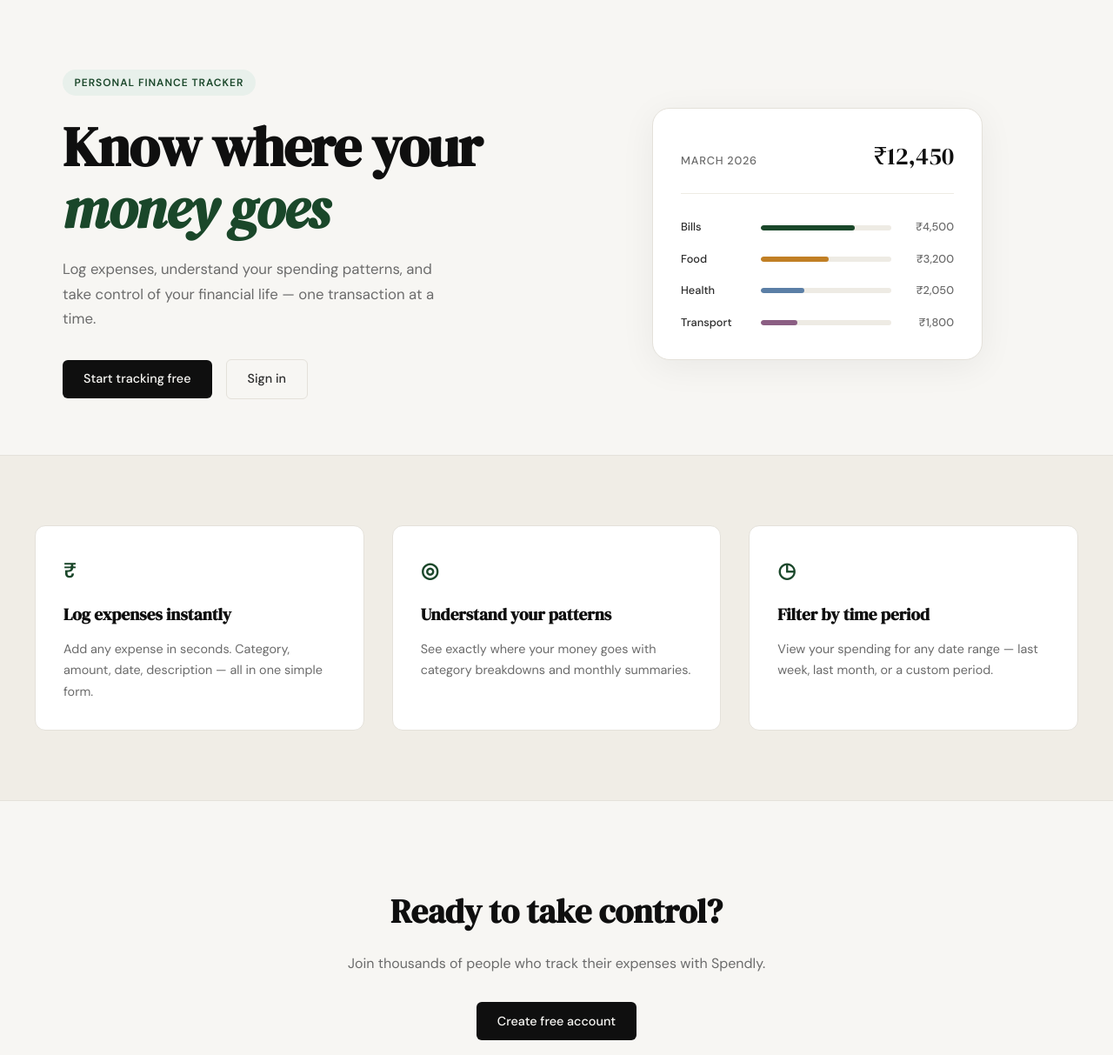
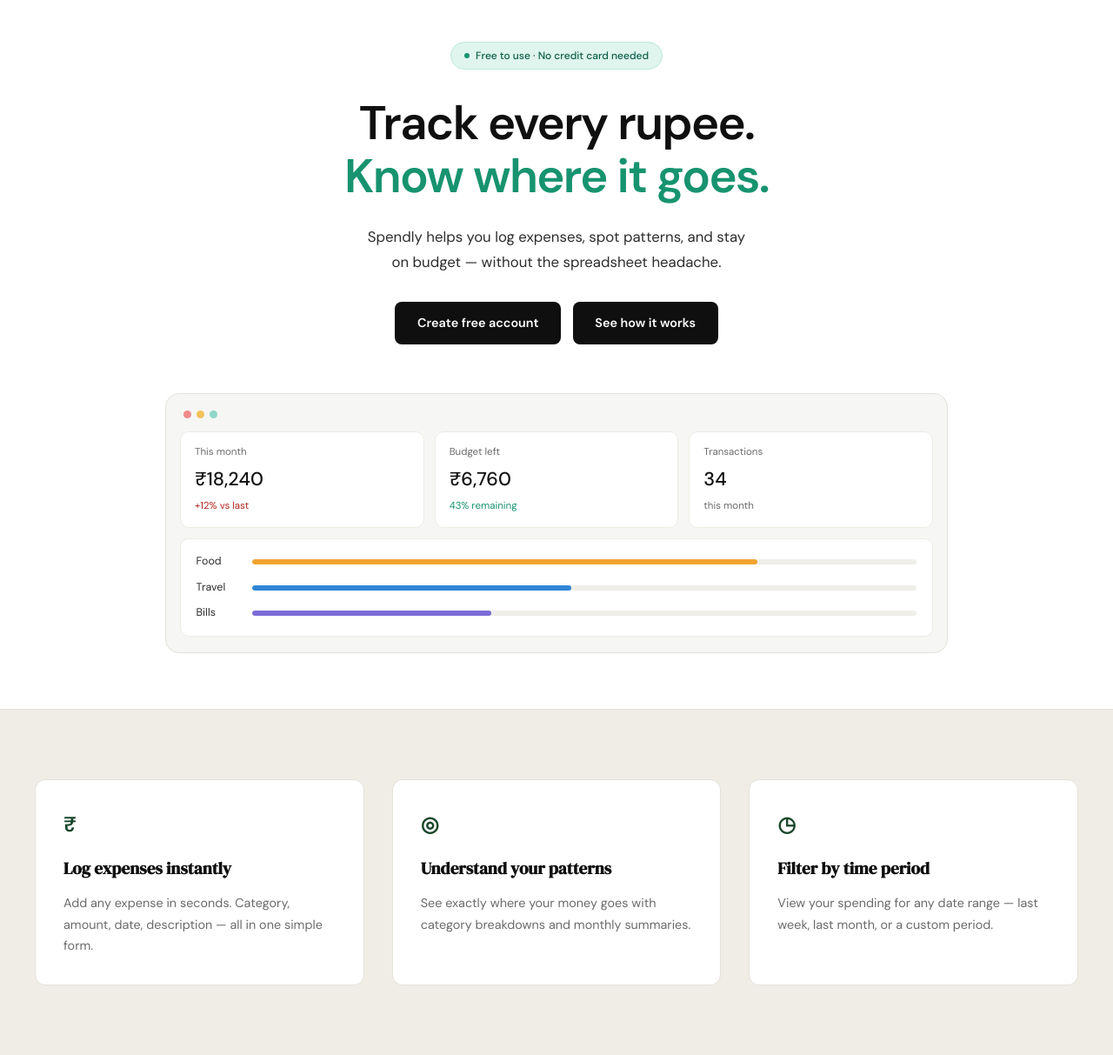
Before and after one commit to vinod-citiustech/spendly, a Flask app: page / in a window 1280 px wide. Shown: the part 61-1274 px from the top of the page at 87% size. Run offline with Flask 3, Linux system fonts and the light colour scheme.

Commit message:
landing: redesign hero section to match mockup

```diff
--- a/static/css/style.css
+++ b/static/css/style.css
@@ -124,137 +124,190 @@ a { color: inherit; text-decoration: none; }
 /* ------------------------------------------------------------------ */
 
 .hero {
-    padding: 5rem 2rem 4rem;
-    display: grid;
-    grid-template-columns: 1fr 1fr;
-    gap: 4rem;
-    align-items: center;
-    max-width: var(--max-width);
+    --hero-green: #17936f;
+    background: #ffffff;
+    padding: 3rem 2rem 4rem;
+    text-align: center;
+}
+
+.hero-inner {
+    max-width: 640px;
     margin: 0 auto;
 }
 
 .hero-badge {
-    display: inline-block;
-    background: var(--accent-light);
-    color: var(--accent);
+    display: inline-flex;
+    align-items: center;
+    gap: 0.45rem;
+    background: #dff5ee;
+    border: 1px solid #bfe8da;
+    color: #0f5f48;
     font-size: 0.75rem;
+    font-weight: 500;
+    padding: 0.35rem 0.9rem;
+    border-radius: 999px;
+    margin-bottom: 2rem;
+}
+
+.hero-badge-dot {
+    width: 6px;
+    height: 6px;
+    border-radius: 50%;
+    background: var(--hero-green);
+}
+
+.hero-title {
+    font-family: var(--font-body);
+    font-size: clamp(2.5rem, 6vw, 3.4rem);
     font-weight: 600;
-    letter-spacing: 0.08em;
-    text-transform: uppercase;
-    padding: 0.35rem 0.85rem;
-    border-radius: 999px;
+    line-height: 1.12;
+    letter-spacing: -0.03em;
+    color: var(--ink);
     margin-bottom: 1.5rem;
 }
 
-.hero-title {
-    font-family: var(--font-display);
-    font-size: clamp(2.5rem, 5vw, 4rem);
-    line-height: 1.1;
-    letter-spacing: -0.02em;
-    color: var(--ink);
-    margin-bottom: 1.25rem;
-}
-
-.hero-title em {
-    font-style: italic;
-    color: var(--accent);
-}
+.hero-title-accent { color: var(--hero-green); }
 
 .hero-subtitle {
     font-size: 1.05rem;
-    color: var(--ink-muted);
+    color: var(--ink-soft);
     line-height: 1.7;
-    max-width: 460px;
-    margin-bottom: 2rem;
+    max-width: 440px;
+    margin: 0 auto 2rem;
 }
 
 .hero-actions {
     display: flex;
-    gap: 1rem;
-    align-items: center;
+    justify-content: center;
+    flex-wrap: wrap;
+    gap: 0.85rem;
 }
 
+.hero-btn {
+    display: inline-block;
+    background: var(--ink);
+    color: #ffffff;
+    padding: 0.8rem 1.6rem;
+    border-radius: 8px;
+    font-family: var(--font-body);
+    font-size: 0.9rem;
+    font-weight: 600;
+    text-decoration: none;
+    transition: background 0.2s;
+}
+
+.hero-btn:hover { background: var(--ink-soft); }
+
 /* ------------------------------------------------------------------ */
-/* Mock card (hero visual)                                             */
+/* Dashboard preview (hero visual)                                     */
 /* ------------------------------------------------------------------ */
 
 .hero-visual {
     display: flex;
     justify-content: center;
+    margin-top: 3.5rem;
 }
 
-.mock-card {
-    background: var(--paper-card);
+.dash-card {
+    background: #f6f6f4;
     border: 1px solid var(--border);
-    border-radius: var(--radius-lg);
-    padding: 2rem;
+    border-radius: 16px;
+    padding: 1rem 1rem 1.1rem;
     width: 100%;
-    max-width: 380px;
-    box-shadow: 0 8px 40px rgba(0,0,0,0.06);
+    max-width: 900px;
+    text-align: left;
 }
 
-.mock-card-header {
+.dash-dots {
     display: flex;
-    justify-content: space-between;
-    align-items: baseline;
-    margin-bottom: 1.75rem;
-    padding-bottom: 1.25rem;
-    border-bottom: 1px solid var(--border-soft);
+    gap: 6px;
+    padding: 0.2rem 0.25rem 0.9rem;
 }
 
-.mock-label {
-    font-size: 0.8rem;
-    font-weight: 500;
-    color: var(--ink-muted);
-    text-transform: uppercase;
-    letter-spacing: 0.06em;
+.dash-dot {
+    width: 9px;
+    height: 9px;
+    border-radius: 50%;
 }
 
-.mock-total {
-    font-family: var(--font-display);
-    font-size: 1.75rem;
+.dash-dot-red { background: #f08a8a; }
+.dash-dot-yellow { background: #f3c25b; }
+.dash-dot-teal { background: #8fd8c8; }
+
+.dash-stats {
+    display: grid;
+    grid-template-columns: repeat(3, 1fr);
+    gap: 0.75rem;
+    margin-bottom: 0.75rem;
+}
+
+.dash-stat,
+.dash-bars {
+    background: #ffffff;
+    border: 1px solid var(--border-soft);
+    border-radius: 10px;
+}
+
+.dash-stat {
+    display: flex;
+    flex-direction: column;
+    gap: 0.3rem;
+    padding: 0.9rem 1rem;
+}
+
+.dash-stat-label {
+    font-size: 0.72rem;
+    color: var(--ink-muted);
+}
+
+.dash-stat-value {
+    font-size: 1.35rem;
+    font-weight: 500;
     color: var(--ink);
 }
 
-.mock-bars { display: flex; flex-direction: column; gap: 1rem; }
+.dash-stat-note {
+    font-size: 0.72rem;
+    color: var(--ink-muted);
+}
 
-.mock-bar-row {
+.dash-stat-note-down { color: #b3261e; }
+.dash-stat-note-up { color: var(--hero-green); }
+
+.dash-bars {
+    display: flex;
+    flex-direction: column;
+    gap: 0.6rem;
+    padding: 1rem 1.1rem;
+}
+
+.dash-bar-row {
     display: grid;
-    grid-template-columns: 80px 1fr 60px;
+    grid-template-columns: 52px 1fr;
     align-items: center;
     gap: 0.75rem;
 }
 
-.mock-cat {
-    font-size: 0.8rem;
-    font-weight: 500;
+.dash-bar-cat {
+    font-size: 0.78rem;
     color: var(--ink-soft);
 }
 
-.mock-bar-track {
+.dash-bar-track {
     height: 6px;
-    background: var(--border-soft);
+    background: #efeee9;
     border-radius: 999px;
     overflow: hidden;
 }
 
-.mock-bar {
+.dash-bar {
     height: 100%;
-    background: var(--accent);
     border-radius: 999px;
-    transition: width 0.6s ease;
 }
 
-.mock-bar-2 { background: var(--accent-2); }
-.mock-bar-3 { background: #5b7fa6; }
-.mock-bar-4 { background: #8b5e83; }
-
-.mock-amt {
-    font-size: 0.8rem;
-    font-weight: 500;
-    color: var(--ink-muted);
-    text-align: right;
-}
+.dash-bar-food { background: #f2a32e; }
+.dash-bar-travel { background: #2f86d6; }
+.dash-bar-bills { background: #7a6bd6; }
 
 /* ------------------------------------------------------------------ */
 /* Buttons                                                             */
@@ -527,21 +580,13 @@ a { color: inherit; text-decoration: none; }
 /* ------------------------------------------------------------------ */
 
 @media (max-width: 900px) {
-    .hero {
-        grid-template-columns: 1fr;
-        text-align: center;
-    }
-
-    .hero-subtitle { max-width: 100%; }
-    .hero-actions { justify-content: center; }
-    .hero-visual { display: none; }
-
     .features-inner { grid-template-columns: 1fr; }
 }
 
 @media (max-width: 600px) {
     .nav-links a:not(.nav-cta) { display: none; }
-    .hero { padding: 3rem 1rem 2rem; }
+    .hero { padding: 2rem 1rem 3rem; }
+    .dash-stats { grid-template-columns: 1fr; }
 }
 
 /* ------------------------------------------------------------------ */
--- a/templates/landing.html
+++ b/templates/landing.html
@@ -6,55 +6,56 @@
 
 <section class="hero">
     <div class="hero-inner">
-        <div class="hero-badge">Personal Finance Tracker</div>
+        <div class="hero-badge"><span class="hero-badge-dot"></span>Free to use · No credit card needed</div>
         <h1 class="hero-title">
-            Know where your<br>
-            <em>money goes</em>
+            Track every rupee.<br>
+            <span class="hero-title-accent">Know where it goes.</span>
         </h1>
         <p class="hero-subtitle">
-            Log expenses, understand your spending patterns,
-            and take control of your financial life —
-            one transaction at a time.
+            Spendly helps you log expenses, spot patterns, and stay
+            on budget — without the spreadsheet headache.
         </p>
         <div class="hero-actions">
-            <a href="{{ url_for('register') }}" class="btn-primary">Start tracking free</a>
-            <a href="{{ url_for('login') }}" class="btn-ghost">Sign in</a>
+            <a href="{{ url_for('register') }}" class="hero-btn">Create free account</a>
+            <a href="#features" class="hero-btn">See how it works</a>
         </div>
     </div>
     <div class="hero-visual">
-        <div class="mock-card">
-            <div class="mock-card-header">
-                <span class="mock-label">March 2026</span>
-                <span class="mock-total">₹12,450</span>
+        <div class="dash-card">
+            <div class="dash-dots">
+                <span class="dash-dot dash-dot-red"></span>
+                <span class="dash-dot dash-dot-yellow"></span>
+                <span class="dash-dot dash-dot-teal"></span>
             </div>
-            <div class="mock-bars">
-                <div class="mock-bar-row">
-                    <span class="mock-cat">Bills</span>
-                    <div class="mock-bar-track">
-                        <div class="mock-bar" style="width: 72%"></div>
-                    </div>
-                    <span class="mock-amt">₹4,500</span>
+            <div class="dash-stats">
+                <div class="dash-stat">
+                    <span class="dash-stat-label">This month</span>
+                    <span class="dash-stat-value">₹18,240</span>
+                    <span class="dash-stat-note dash-stat-note-down">+12% vs last</span>
                 </div>
-                <div class="mock-bar-row">
-                    <span class="mock-cat">Food</span>
-                    <div class="mock-bar-track">
-                        <div class="mock-bar mock-bar-2" style="width: 52%"></div>
-                    </div>
-                    <span class="mock-amt">₹3,200</span>
+                <div class="dash-stat">
+                    <span class="dash-stat-label">Budget left</span>
+                    <span class="dash-stat-value">₹6,760</span>
+                    <span class="dash-stat-note dash-stat-note-up">43% remaining</span>
                 </div>
-                <div class="mock-bar-row">
-                    <span class="mock-cat">Health</span>
-                    <div class="mock-bar-track">
-                        <div class="mock-bar mock-bar-3" style="width: 33%"></div>
-                    </div>
-                    <span class="mock-amt">₹2,050</span>
+                <div class="dash-stat">
+                    <span class="dash-stat-label">Transactions</span>
+                    <span class="dash-stat-value">34</span>
+                    <span class="dash-stat-note">this month</span>
                 </div>
-                <div class="mock-bar-row">
-                    <span class="mock-cat">Transport</span>
-                    <div class="mock-bar-track">
-                        <div class="mock-bar mock-bar-4" style="width: 28%"></div>
-                    </div>
-                    <span class="mock-amt">₹1,800</span>
+            </div>
+            <div class="dash-bars">
+                <div class="dash-bar-row">
+                    <span class="dash-bar-cat">Food</span>
+                    <div class="dash-bar-track"><div class="dash-bar dash-bar-food" style="width: 76%"></div></div>
+                </div>
+                <div class="dash-bar-row">
+                    <span class="dash-bar-cat">Travel</span>
+                    <div class="dash-bar-track"><div class="dash-bar dash-bar-travel" style="width: 48%"></div></div>
+                </div>
+                <div class="dash-bar-row">
+                    <span class="dash-bar-cat">Bills</span>
+                    <div class="dash-bar-track"><div class="dash-bar dash-bar-bills" style="width: 36%"></div></div>
                 </div>
             </div>
         </div>
```
